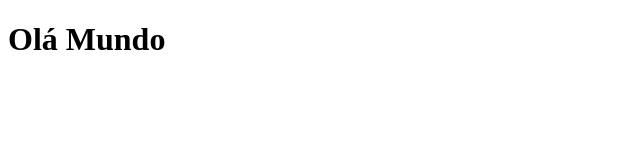
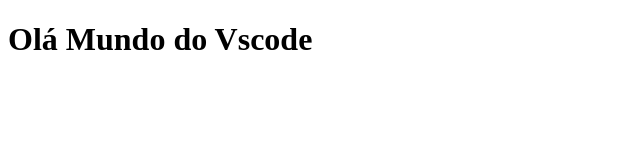
Before and after one commit to BrunoKubiski/test-git, a plain HTML site: page index.html in a window 1280 px wide. Shown: the whole page, without its empty margins (0-640 px from the left). Drawn offline with Linux system fonts and the light colour scheme.

Commit message:
Update index.html

```diff
--- a/index.html
+++ b/index.html
@@ -6,6 +6,6 @@
     <title>Document</title>
 </head>
 <body>
-    <h1>Olá Mundo</h1>
+    <h1>Olá Mundo do Vscode</h1>
 </body>
 </html>
```
